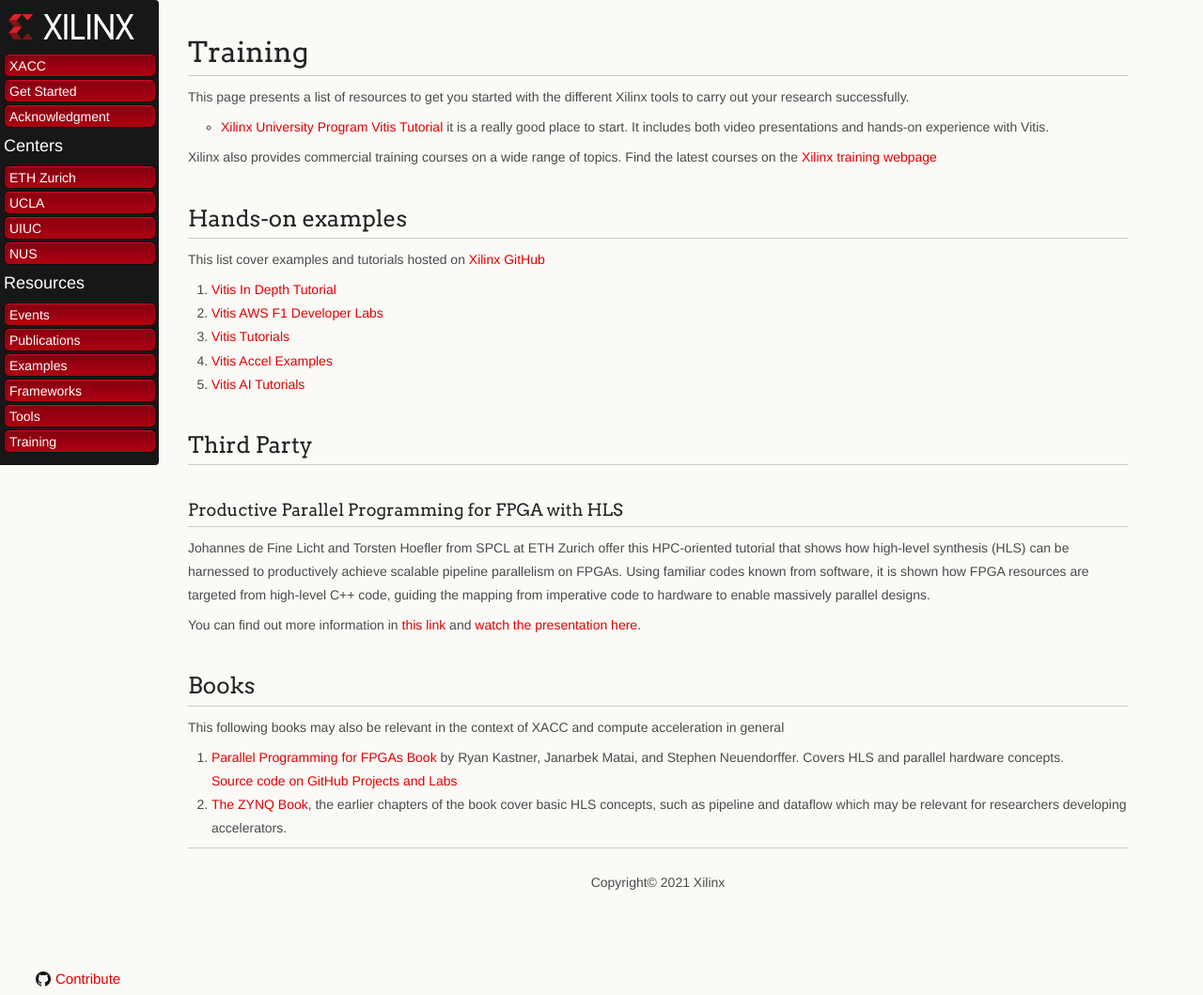
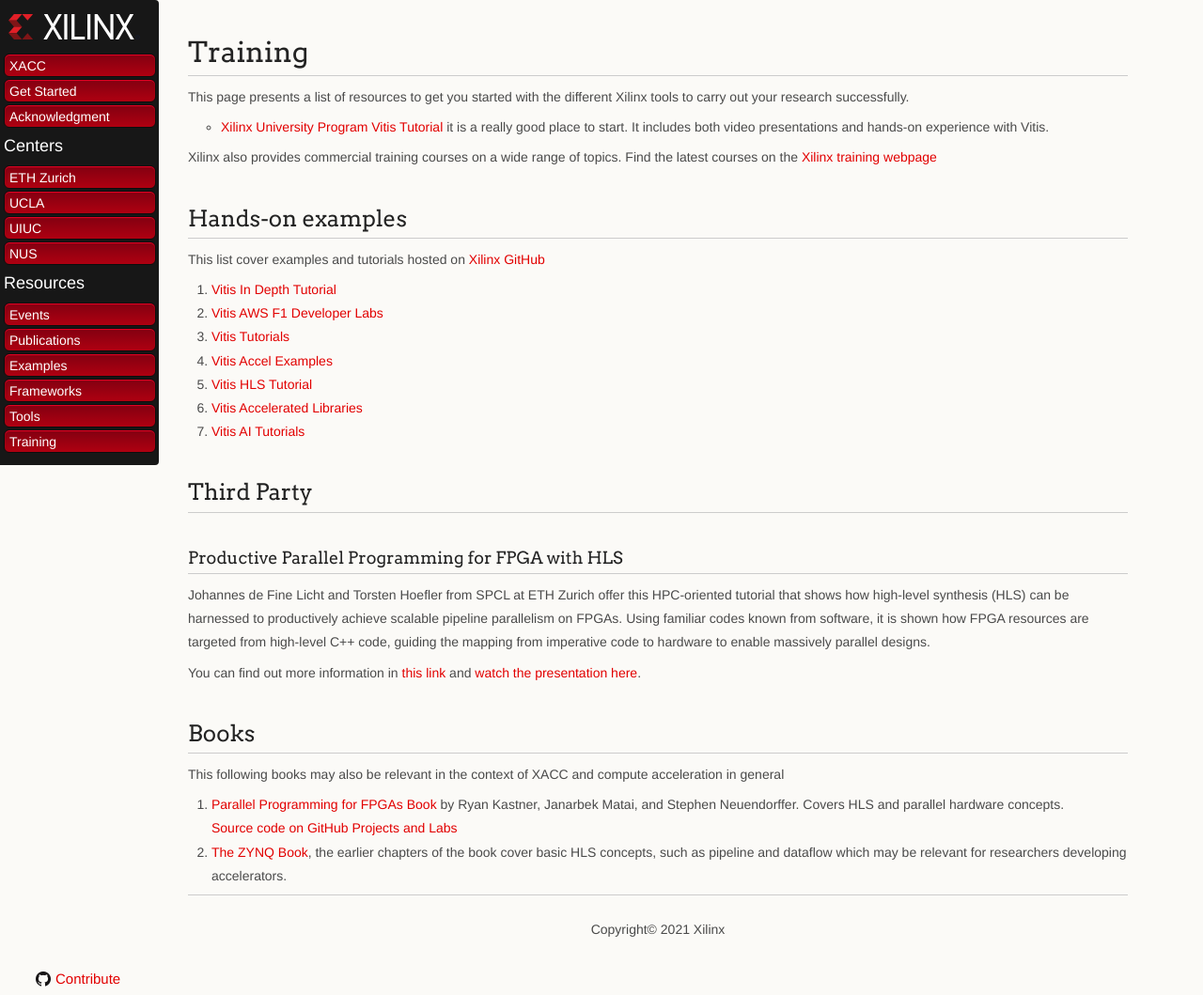
Before and after one commit to Xilinx/xacc, a Jekyll site: the page built from docs/training.md, in a window 1280 px wide and 1059 px high. Shown: the whole window at 94% size. Built offline with Jekyll 4.4.1, drawn with Linux system fonts in a browser that asks for light colours; our own code applies the rules of GitHub Pages for plain Markdown files.

Commit message:
Add Vitis Libraries and HLS tutorial

```diff
--- a/docs/training.md
+++ b/docs/training.md
@@ -14,6 +14,8 @@
 1. [Vitis AWS F1 Developer Labs](https://github.com/Xilinx/Vitis-AWS-F1-Developer-Labs)
 1. [Vitis Tutorials](https://github.com/Xilinx/Vitis-Tutorials)
 1. [Vitis Accel Examples](https://github.com/Xilinx/Vitis_Accel_Examples)
+1. [Vitis HLS Tutorial](github.com/Xilinx/HLS-Tiny-Tutorials)
+1. [Vitis Accelerated Libraries](https://github.com/Xilinx/Vitis_Libraries)
 1. [Vitis AI Tutorials](https://github.com/Xilinx/Vitis-AI-Tutorials)
 
 ## Third Party
```
